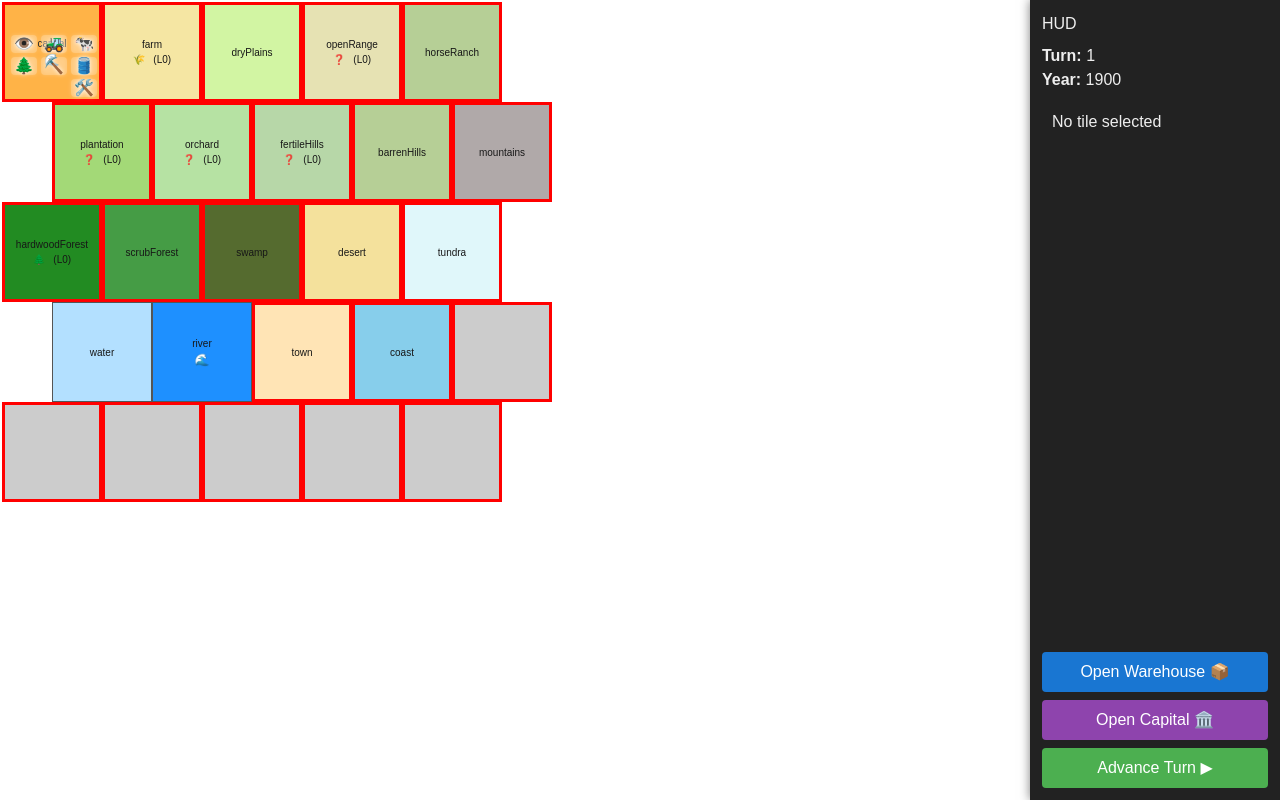
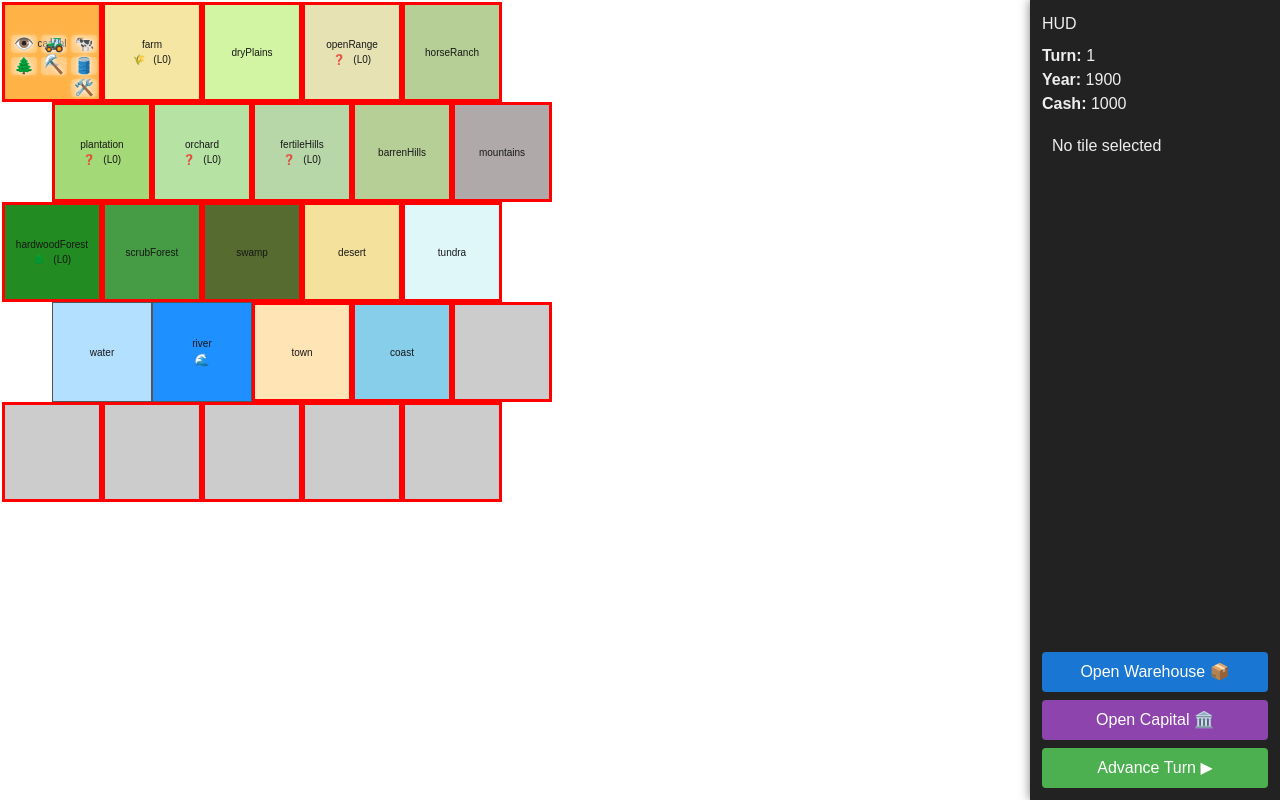
Before and after one commit to natanbr/imperialism-game-react-2, a Next.js app: page / in a window 1280 px wide. Built offline with nearby package versions, Linux system fonts and the light colour scheme.

Commit message:
feat: enhance transport capacity management and display nation cash in HUD

```diff
--- a/src/app/components/HUD.tsx
+++ b/src/app/components/HUD.tsx
@@ -10,6 +10,9 @@ export const HUD: React.FC = () => {
     const advanceTurn = useGameStore((s) => s.advanceTurn);
     const openWarehouse = useGameStore((s) => s.openWarehouse);
     const openCapital = useGameStore((s) => s.openCapital);
+    const activeNationId = useGameStore((s) => s.activeNationId);
+    const nations = useGameStore((s) => s.nations);
+    const activeNation = nations.find((n) => n.id === activeNationId);
 
     const selectedTile = map.tiles.flat().find(tile => tile.id === selectedTileId);
 
@@ -37,6 +40,7 @@ export const HUD: React.FC = () => {
           <div style={{ marginBottom: 8 }}>
             <div><strong>Turn:</strong> {turn}</div>
             <div><strong>Year:</strong> {year}</div>
+            <div><strong>Cash:</strong> {activeNation?.treasury ?? 0}</div>
           </div>
 
           {/* Debug section */}
```
